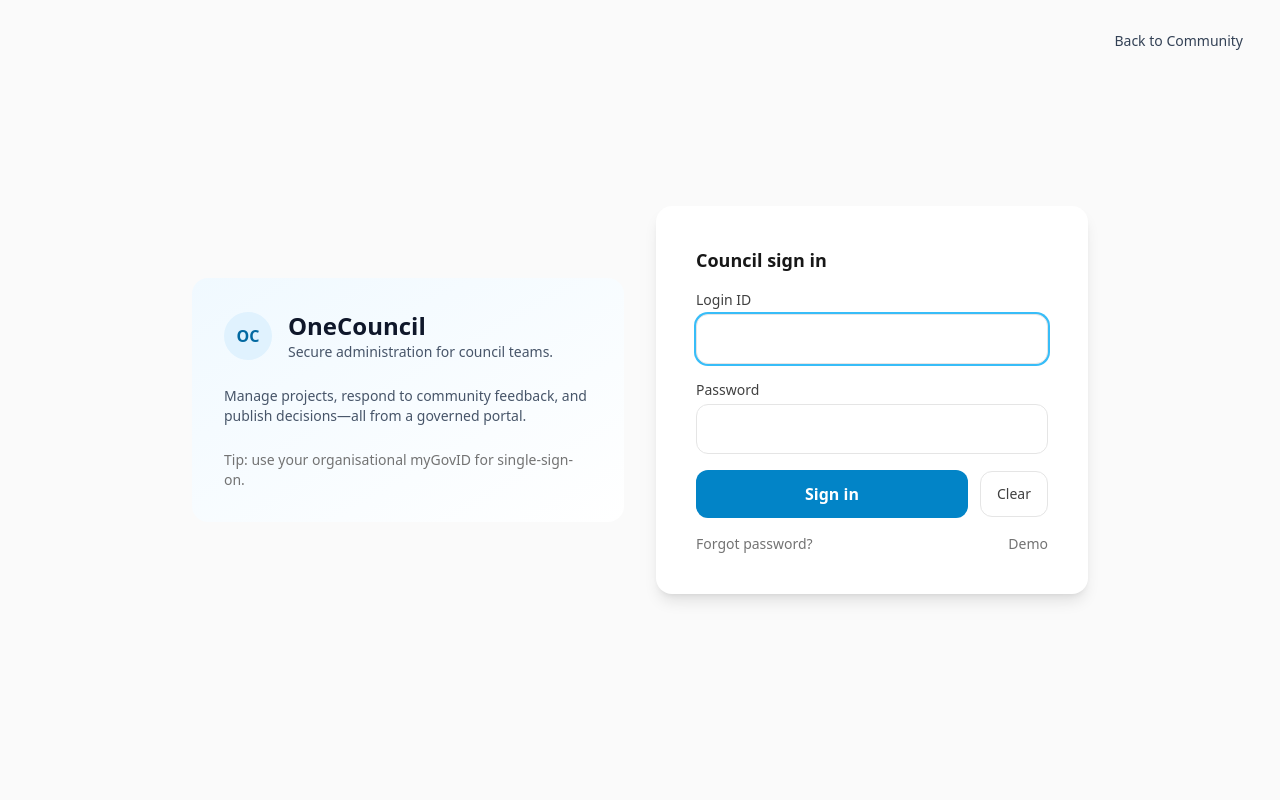
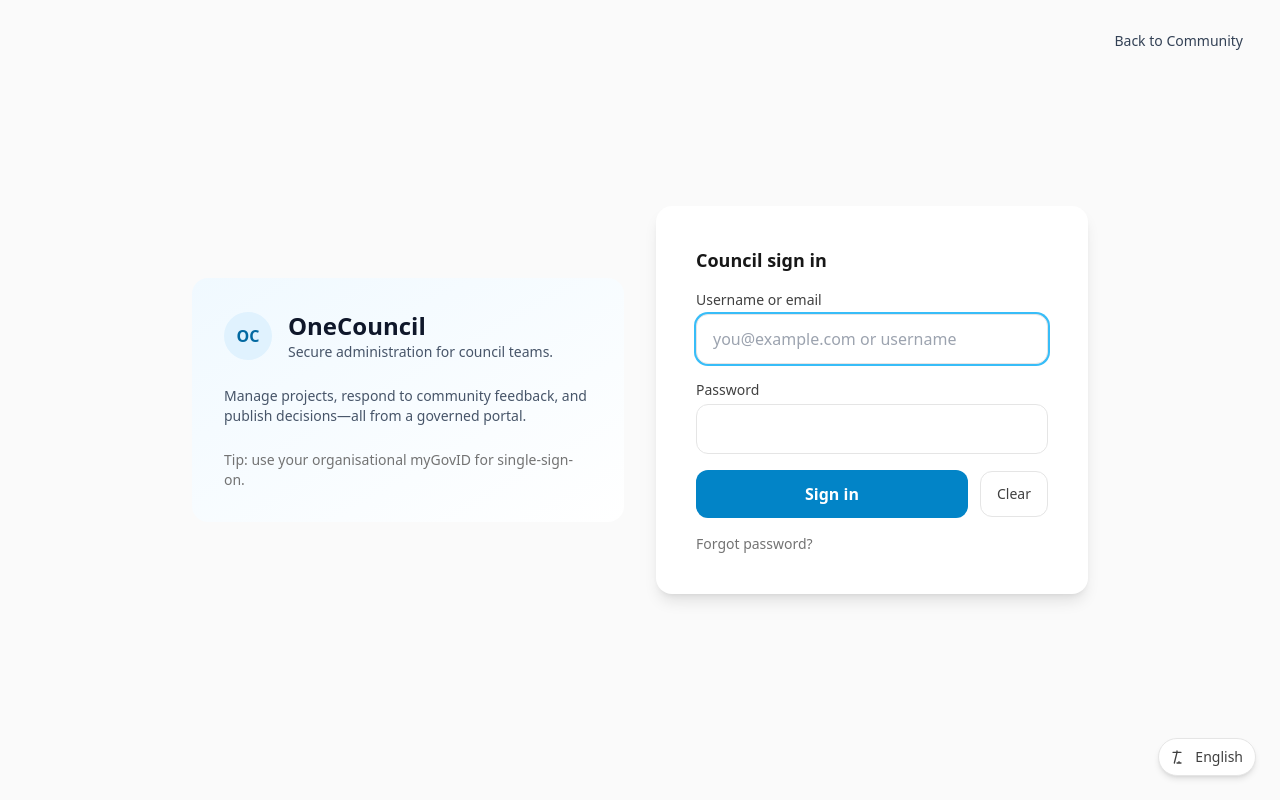
Before and after one commit to mangeshg/communityLink, a React (Vite) app: page /council-login in a window 1280 px wide. Shown: the top 800 px of the page. Built offline with nearby package versions, Linux system fonts and the light colour scheme.

Commit message:
more updates

```diff
--- a/src/App.jsx
+++ b/src/App.jsx
@@ -5,6 +5,7 @@ import Footer from "./Footer.jsx";
 import SignIn from "./SignIn.jsx";
 import commIcon from "./assets/comm.png";
 import MyGovIdBadge from "./MyGovIdBadge.jsx";
+import PageTranslator from "./PageTranslator.jsx";
 import { BrowserRouter as Router, Routes, Route, useNavigate, Navigate } from "react-router-dom";
 
 /**
@@ -81,6 +82,7 @@ export default function App() {
   {/* Fallback: redirect unknown routes to root */}
   <Route path="*" element={<Navigate to="/" replace />} />
   </Routes>
+  <PageTranslator />
   <Footer />
     </div>
   );
--- a/src/CouncilLogin.jsx
+++ b/src/CouncilLogin.jsx
@@ -58,10 +58,12 @@ export default function CouncilLogin() {
 
           <form onSubmit={handleCouncilLogin} className="space-y-4">
             <div>
-              <label htmlFor="councilId" className="block text-sm font-medium text-neutral-700">Login ID</label>
+                <label htmlFor="councilId" className="block text-sm font-medium text-neutral-700">Username or email</label>
                 <input
                   id="councilId"
                   type="text"
+                  placeholder="you@example.com or username"
+                  autoComplete="username email"
                   value={councilId}
                   onChange={e => setCouncilId(e.target.value)}
                   className="mt-1 w-full rounded-xl border border-neutral-200 px-4 py-3 text-base focus:outline-none focus-visible:ring-2 focus-visible:ring-sky-400"
@@ -97,9 +99,8 @@ export default function CouncilLogin() {
               </button>
             </div>
 
-            <div className="flex justify-between text-sm text-neutral-500">
+            <div className="text-sm text-neutral-500">
               <a href="#" onClick={(e) => e.preventDefault()} className="hover:underline">Forgot password?</a>
-              <a href="#" onClick={(e) => { e.preventDefault(); navigate('/council-dashboard'); }} className="hover:underline">Demo</a>
             </div>
           </form>
         </div>
--- /dev/null
+++ b/src/PageTranslator.jsx
@@ -0,0 +1,94 @@
+import React, { useState, useEffect } from "react";
+
+// Small page translator helper. It doesn't translate text in-app but provides
+// a quick way to open Google Translate for the current page and remembers the
+// user's preferred language in localStorage.
+export default function PageTranslator() {
+  const languages = [
+    { code: "en", name: "English", native: "English" },
+    { code: "zh-CN", name: "Chinese (Simplified)", native: "中文（简体）" },
+    { code: "ar", name: "Arabic", native: "العربية" },
+    { code: "vi", name: "Vietnamese", native: "Tiếng Việt" },
+    { code: "el", name: "Greek", native: "Ελληνικά" },
+    { code: "it", name: "Italian", native: "Italiano" },
+    { code: "pa", name: "Punjabi", native: "ਪੰਜਾਬੀ" },
+    { code: "hi", name: "Hindi", native: "हिन्दी" },
+    { code: "es", name: "Spanish", native: "Español" },
+    { code: "tr", name: "Turkish", native: "Türkçe" }
+  ];
+
+  const [open, setOpen] = useState(false);
+  const [selected, setSelected] = useState(() => {
+    if (typeof window !== 'undefined') return localStorage.getItem('communityLink_lang') || 'en';
+    return 'en';
+  });
+
+  useEffect(() => {
+    if (typeof document !== 'undefined') document.documentElement.lang = selected;
+    if (typeof window !== 'undefined') localStorage.setItem('communityLink_lang', selected);
+  }, [selected]);
+
+  function handleTranslateTarget(code) {
+    setSelected(code);
+    if (code === 'en') {
+      // no external translator required
+      setOpen(false);
+      return;
+    }
+    // open Google Translate for this URL with the target language
+    if (typeof window !== 'undefined') {
+      const url = `https://translate.google.com/translate?sl=auto&tl=${encodeURIComponent(code)}&u=${encodeURIComponent(window.location.href)}`;
+      window.open(url, '_blank');
+      setOpen(false);
+    }
+  }
+
+  return (
+    <div className="z-50">
+      {/* Floating translator button (bottom-right) */}
+      <div className="fixed right-4 bottom-4 md:right-6 md:bottom-6">
+        <div className="relative">
+          <button
+            aria-expanded={open}
+            onClick={() => setOpen(s => !s)}
+            className="flex items-center gap-2 bg-white border border-neutral-200 rounded-full px-3 py-2 shadow-md hover:shadow-lg focus:outline-none"
+            title="Translate page"
+          >
+            <svg xmlns="http://www.w3.org/2000/svg" className="h-4 w-4 text-neutral-700" fill="none" viewBox="0 0 24 24" stroke="currentColor">
+              <path strokeLinecap="round" strokeLinejoin="round" strokeWidth={2} d="M3 5h12M9 3v2m6 16h-6m3 0v-2M5 21l4-16" />
+            </svg>
+            <span className="text-sm text-neutral-700">{languages.find(l => l.code === selected)?.name || 'Language'}</span>
+          </button>
+
+          {open && (
+            <div className="mt-2 w-52 bg-white border border-neutral-200 rounded-lg shadow-lg overflow-hidden">
+              <div className="p-2 text-xs text-neutral-500 border-b border-neutral-100">Choose language</div>
+              <div className="max-h-56 overflow-auto">
+                {languages.map(lang => (
+                  <button
+                    key={lang.code}
+                    onClick={() => handleTranslateTarget(lang.code)}
+                    className={`w-full text-left px-3 py-2 text-sm hover:bg-blue-50 flex items-center justify-between ${selected === lang.code ? 'bg-blue-50' : ''}`}
+                  >
+                    <span>
+                      <span className="font-medium text-neutral-800">{lang.name}</span>
+                      <div className="text-xs text-neutral-500">{lang.native}</div>
+                    </span>
+                    {selected === lang.code && (
+                      <svg xmlns="http://www.w3.org/2000/svg" className="h-4 w-4 text-blue-600" viewBox="0 0 20 20" fill="currentColor">
+                        <path fillRule="evenodd" d="M16.707 5.293a1 1 0 010 1.414L8.414 15l-4.121-4.121a1 1 0 111.414-1.414L8.414 12.172l7.293-7.293a1 1 0 011.414 0z" clipRule="evenodd" />
+                      </svg>
+                    )}
+                  </button>
+                ))}
+              </div>
+              <div className="p-2 border-t border-neutral-100 bg-neutral-50 text-xs text-neutral-600">
+                Tip: selecting a non-English language will open Google Translate for this page in a new tab.
+              </div>
+            </div>
+          )}
+        </div>
+      </div>
+    </div>
+  );
+}
```
Lines whose indentation alone changed are shown as unchanged.
